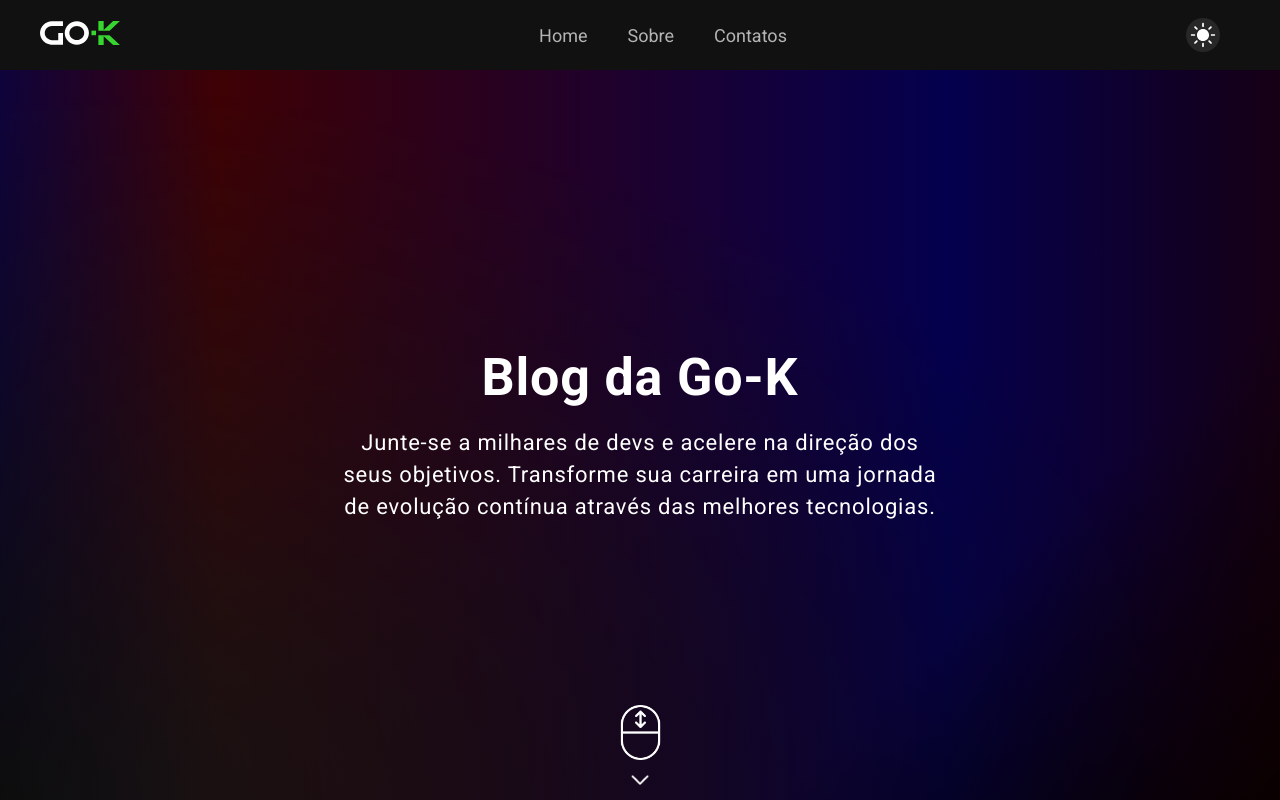
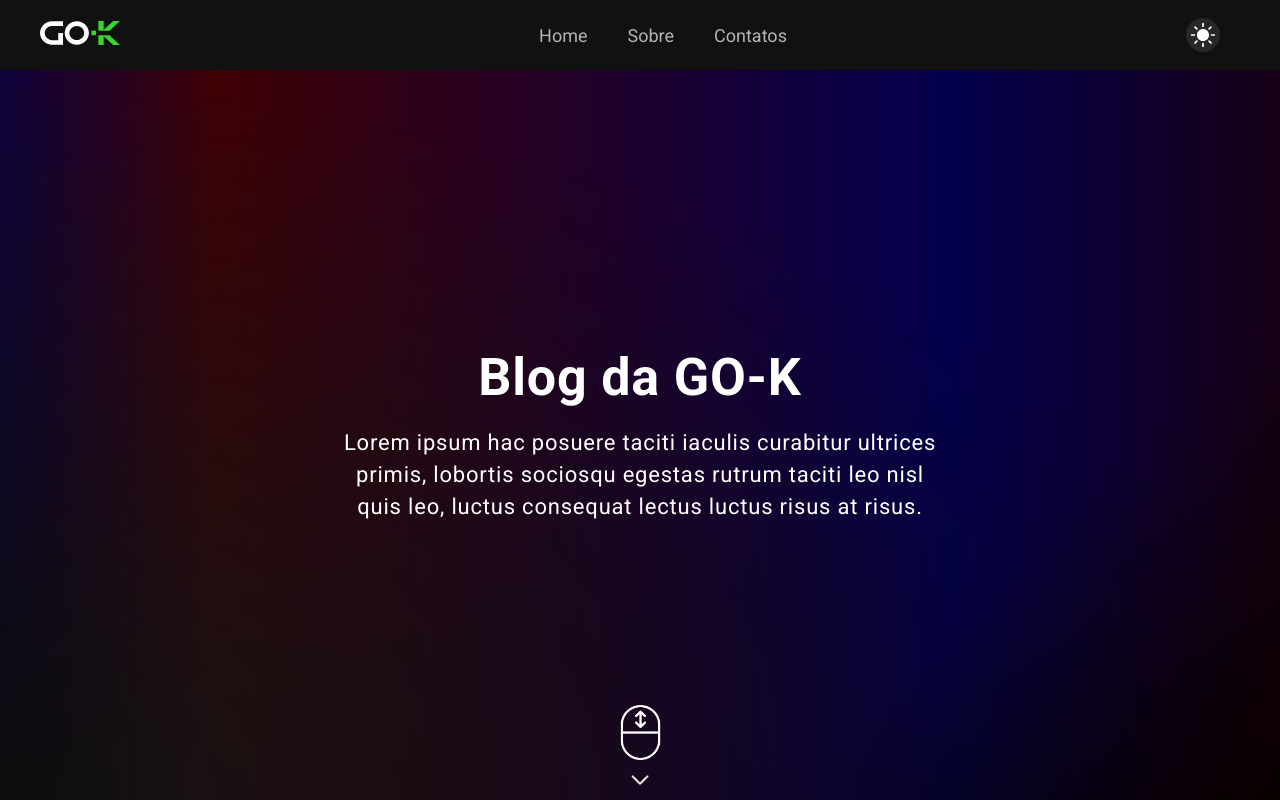
Before and after one commit to AlmirGok/blog, a React (Create React App) app: page / in a window 1280 px wide. Built offline with nearby package versions, Linux system fonts and the light colour scheme.

Commit message:
Text da dock

```diff
--- a/src/pages/home/index.jsx
+++ b/src/pages/home/index.jsx
@@ -6,12 +6,12 @@ export default function Home() {
     <Section>
       <div className="BoxTop">
         <div className="BoxText">
-          <h1>Blog da Go-K</h1>
+          <h1>Blog da GO-K</h1>
           <br />
           <p>
-            Junte-se a milhares de devs e acelere na direção dos seus objetivos.
-            Transforme sua carreira em uma jornada de evolução contínua através
-            das melhores tecnologias.
+            Lorem ipsum hac posuere taciti iaculis curabitur ultrices primis,
+            lobortis sociosqu egestas rutrum taciti leo nisl quis leo, luctus
+            consequat lectus luctus risus at risus.
           </p>
         </div>
         <div className="BoxImageMouse">
```
